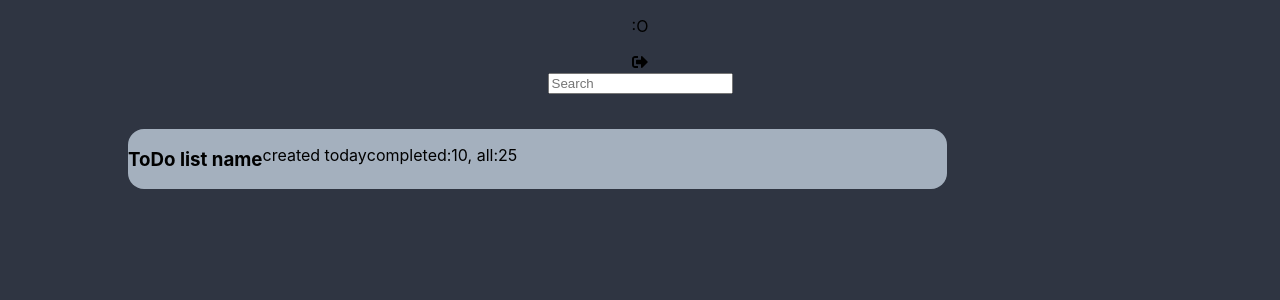
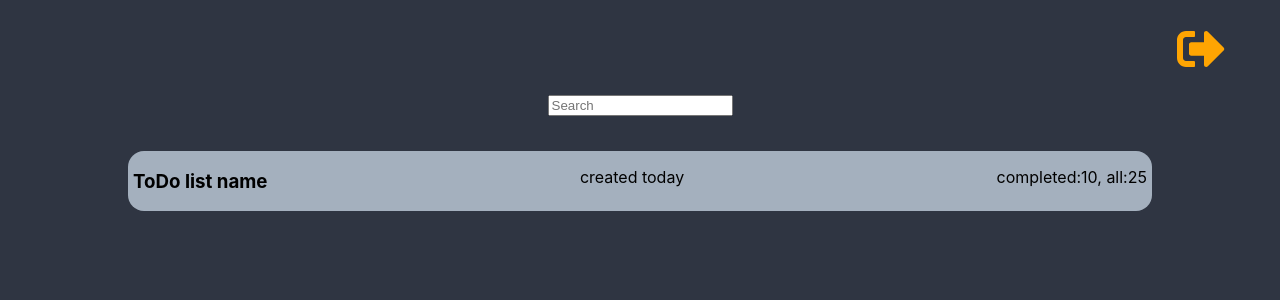
Before and after one commit to kamilzygowski/todolist, a React (Create React App) app: page / in a window 1280 px wide. Both pictures are taken after a click on the button "Login". Shown: the top 300 px of the page. Built offline with nearby package versions, Linux system fonts and the light colour scheme.

Commit message:
logging out is ready, hoverable buttons

```diff
--- a/src/App.js
+++ b/src/App.js
@@ -28,9 +28,15 @@ class App extends React.Component {
   }
 
   logIn = () => {
-    this.setState({
+    if(this.state.loggedIn === false){
+      this.setState({
       loggedIn: true,
     })
+  } else {
+    this.setState({
+      loggedIn: false,
+    })
+  }
   }
 
 
@@ -40,7 +46,7 @@ class App extends React.Component {
       <div className="App">
         {loginView && !loggedIn && <Login toggle={this.toggleLoginAndRegister} logged={this.logIn} />}
         {!loginView && !loggedIn && <Register toggle={this.toggleLoginAndRegister} />}
-        {loggedIn && <ToDo />}
+        {loggedIn && <ToDo logged={this.logIn} />}
       </div>
     );
   }
--- a/src/components/Login/Login.css
+++ b/src/components/Login/Login.css
@@ -44,3 +44,27 @@
     margin-top:35px;
     cursor: pointer;
 }
+
+.createAccount:hover {
+    color:#fff;
+}
+
+.loginBtn:hover {
+    background:#2ed573;
+    animation: slideIn 0.5s infinite;
+
+}
+
+@keyframes slideIn {
+    from {
+        width:165px;
+      }
+
+      50% {
+        width:220px;
+      }
+
+      to {
+        width:165px;
+      }
+}
--- a/src/components/ToDo/ToDo.css
+++ b/src/components/ToDo/ToDo.css
@@ -5,12 +5,32 @@
 .lists {
     width: 80%;
     margin:35px auto;
+    display: flex;
+    flex-direction: column;
 }
 
 .list {
     display: flex;
     flex-direction: row;
-    width:inherit;
     background: #a4b0be;
     border-radius: 16px;
+    justify-content: space-between;
+    padding-left: 5px;
+    padding-right: 5px;
 }
+
+.searchInput {
+    margin-top:95px;
+}
+
+.logOut {
+    color:#ffa502;
+    font-size: 48px;
+    position: absolute;
+    right:55px;
+    top: 25px;
+}
+
+.logOut:hover {
+    color:#fff;
+}
--- a/src/components/ToDo/ToDo.js
+++ b/src/components/ToDo/ToDo.js
@@ -5,13 +5,16 @@ import './ToDo.css';
 
 class ToDo extends React.Component{
 
+    logged = () => {
+        this.props.logged();
+    }
+
     render(){
         return(
             <div className="toDo">
-                <p> :O </p>
-                <FontAwesomeIcon icon={faSignOutAlt} className="logOut"/>
-                <div className="manBody">
-                    <input placeholder="Search" />
+                <FontAwesomeIcon icon={faSignOutAlt} className="logOut" onClick={this.logged} />
+                <div className="mainBody">
+                    <input placeholder="Search" className="searchInput" />
                     <div className="lists">
                         <div className="list">
                             <h3>ToDo list name</h3>
```
